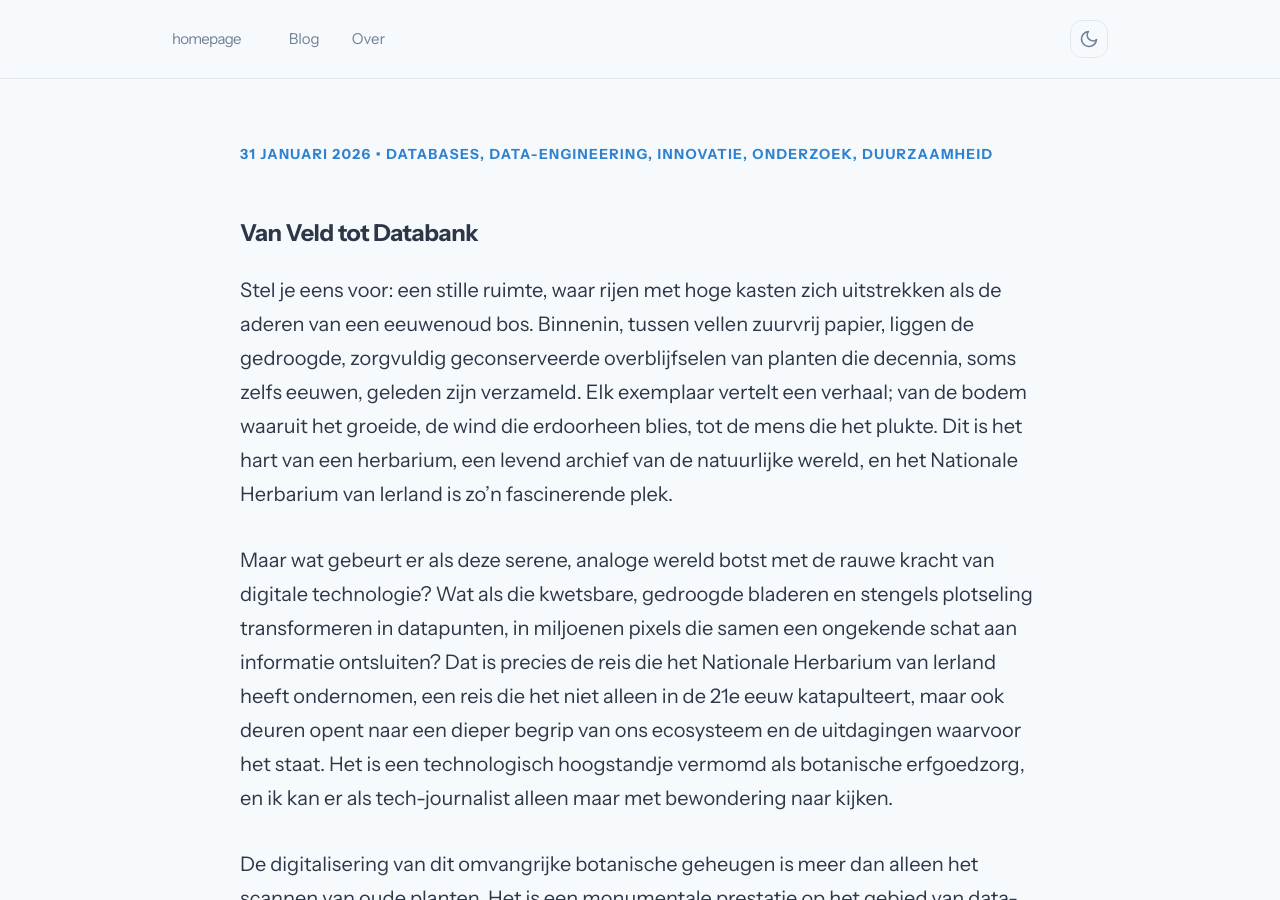
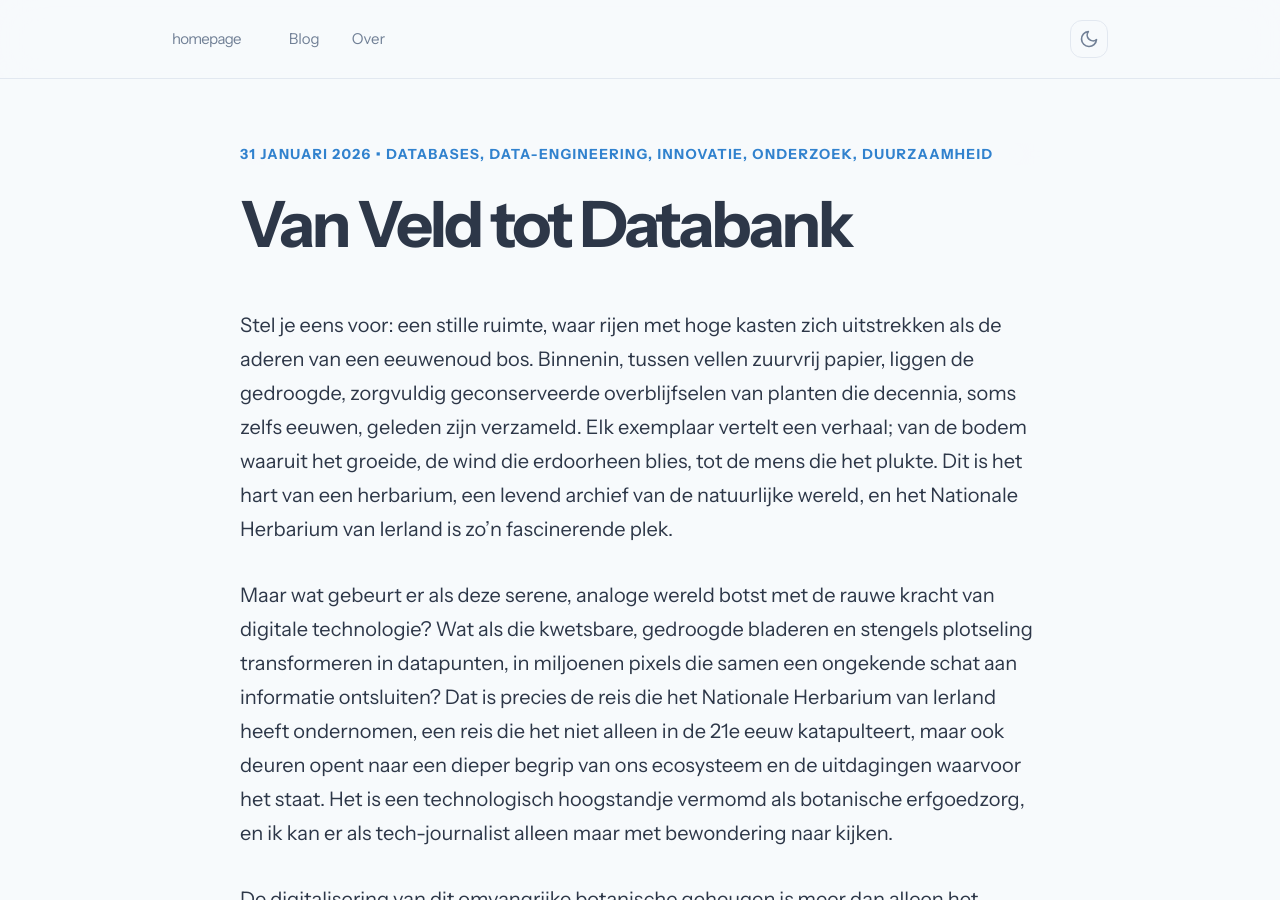
Before and after one commit to Zayeen/homepage, a Jekyll site: the page built from _posts/2026-01-31-042144-van-veld-tot-databank-ierlands-botanische-erfgoed.md, in a window 1280 px wide and 900 px high. Built offline with Jekyll 4.4.1, drawn with Linux system fonts in a browser that asks for light colours.

Commit message:
Change header format and enhance introduction
Updated the header format and improved the introduction to the article about the National Herbarium of Ireland.

```diff
--- a/_posts/2026-01-31-042144-van-veld-tot-databank-ierlands-botanische-erfgoed.md
+++ b/_posts/2026-01-31-042144-van-veld-tot-databank-ierlands-botanische-erfgoed.md
@@ -7,7 +7,7 @@ tags: [databases, data-engineering, innovatie, onderzoek, duurzaamheid]
 description: "Ontdek hoe de digitalisering van het Nationale Herbarium van Ierland een schat aan botanische gegevens ontsluit, van kwetsbare planten tot klimaatinzichten."
 ---
 
-### Van Veld tot Databank
+# Van Veld tot Databank
 
 Stel je eens voor: een stille ruimte, waar rijen met hoge kasten zich uitstrekken als de aderen van een eeuwenoud bos. Binnenin, tussen vellen zuurvrij papier, liggen de gedroogde, zorgvuldig geconserveerde overblijfselen van planten die decennia, soms zelfs eeuwen, geleden zijn verzameld. Elk exemplaar vertelt een verhaal; van de bodem waaruit het groeide, de wind die erdoorheen blies, tot de mens die het plukte. Dit is het hart van een herbarium, een levend archief van de natuurlijke wereld, en het Nationale Herbarium van Ierland is zo'n fascinerende plek.
 
```
